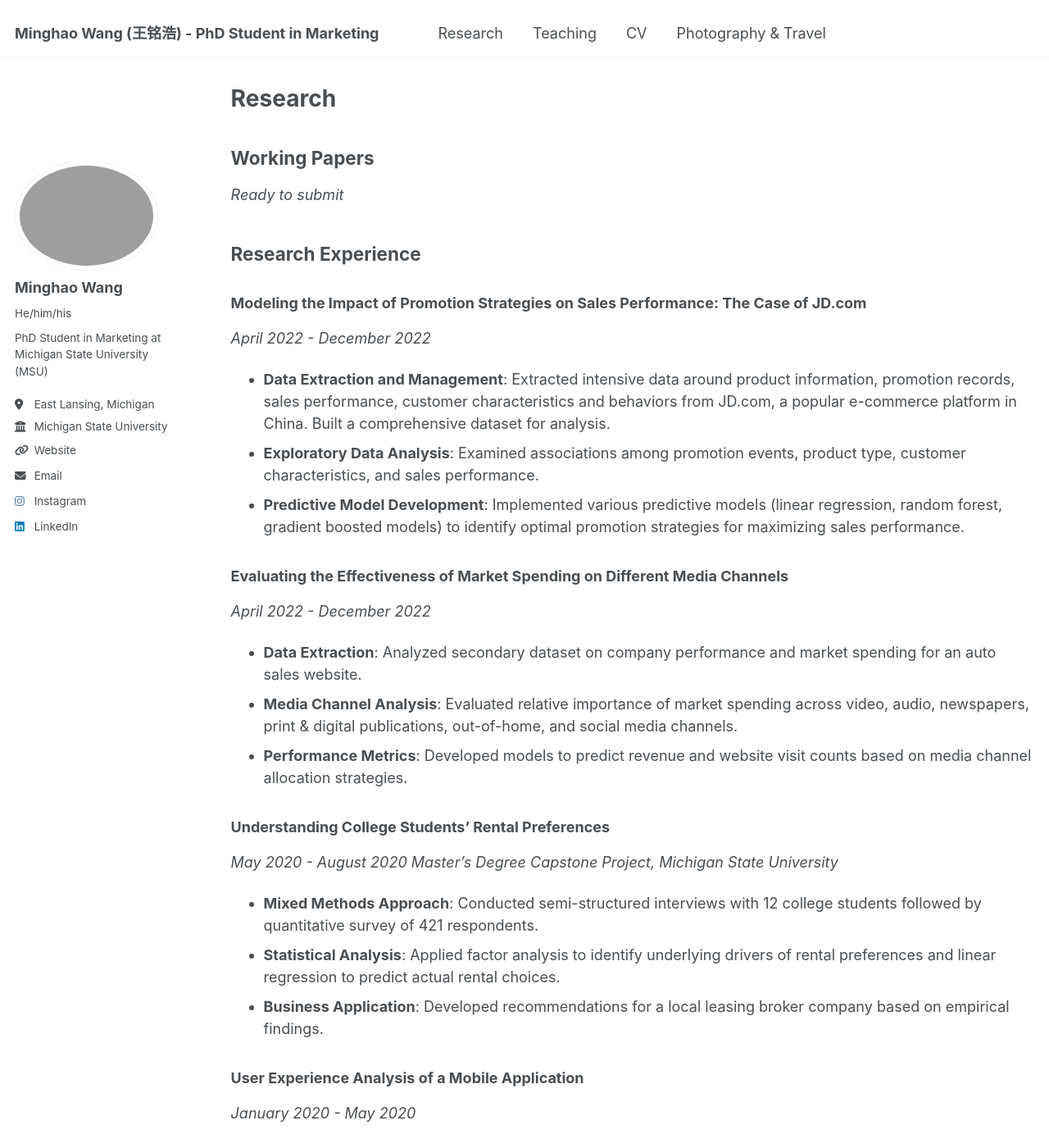
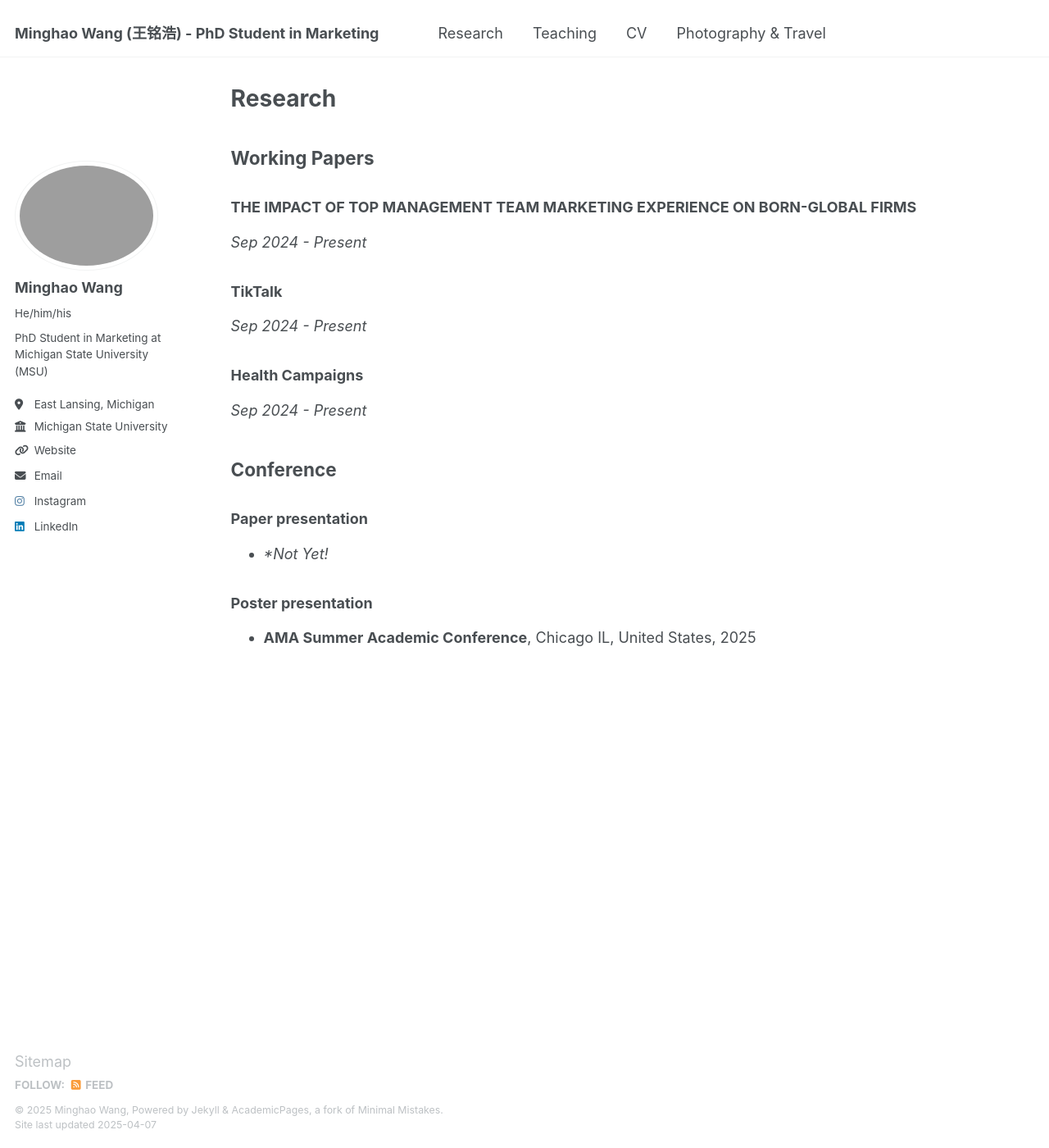
Before and after one commit to minghaowang-research/minghaowang-research.github.io, a Jekyll site: the page built from _pages/research.md, in a window 1280 px wide and 1400 px high. Shown: the whole window at 82% size. Built offline with Jekyll 4.4.1, drawn with Linux system fonts in a browser that asks for light colours; some of the changed text lies outside the part shown.

Commit message:
Update research.md

```diff
--- a/_pages/research.md
+++ b/_pages/research.md
@@ -8,36 +8,18 @@ author_profile: true
 {% include base_path %}
 
 ## Working Papers
+### THE IMPACT OF TOP MANAGEMENT TEAM MARKETING EXPERIENCE ON BORN-GLOBAL FIRMS
+*Sep 2024 - Present*
 
-*Ready to submit*
+### TikTalk
+*Sep 2024 - Present*
 
-## Research Experience
+### Health Campaigns
+*Sep 2024 - Present*
 
-### Modeling the Impact of Promotion Strategies on Sales Performance: The Case of JD.com
-*April 2022 - December 2022*
+## Conference
+### Paper presentation
+* **Not Yet!*
 
-* **Data Extraction and Management**: Extracted intensive data around product information, promotion records, sales performance, customer characteristics and behaviors from JD.com, a popular e-commerce platform in China. Built a comprehensive dataset for analysis.
-* **Exploratory Data Analysis**: Examined associations among promotion events, product type, customer characteristics, and sales performance.
-* **Predictive Model Development**: Implemented various predictive models (linear regression, random forest, gradient boosted models) to identify optimal promotion strategies for maximizing sales performance.
-
-### Evaluating the Effectiveness of Market Spending on Different Media Channels
-*April 2022 - December 2022*
-
-* **Data Extraction**: Analyzed secondary dataset on company performance and market spending for an auto sales website.
-* **Media Channel Analysis**: Evaluated relative importance of market spending across video, audio, newspapers, print & digital publications, out-of-home, and social media channels.
-* **Performance Metrics**: Developed models to predict revenue and website visit counts based on media channel allocation strategies.
-
-### Understanding College Students' Rental Preferences
-*May 2020 - August 2020*
-*Master's Degree Capstone Project, Michigan State University*
-
-* **Mixed Methods Approach**: Conducted semi-structured interviews with 12 college students followed by quantitative survey of 421 respondents.
-* **Statistical Analysis**: Applied factor analysis to identify underlying drivers of rental preferences and linear regression to predict actual rental choices.
-* **Business Application**: Developed recommendations for a local leasing broker company based on empirical findings.
-
-### User Experience Analysis of a Mobile Application
-*January 2020 - May 2020*
-
-* **Qualitative Research**: Designed and conducted in-depth interviews with 73 participants.
-* **Quantitative Analysis**: Surveyed 496 college students and applied factor analysis, cluster analysis, and linear regression.
-* **Business Impact**: Presented findings and recommendations to the CEO and executive team.
+### Poster presentation
+* **AMA Summer Academic Conference**, Chicago IL, United States, 2025
```
